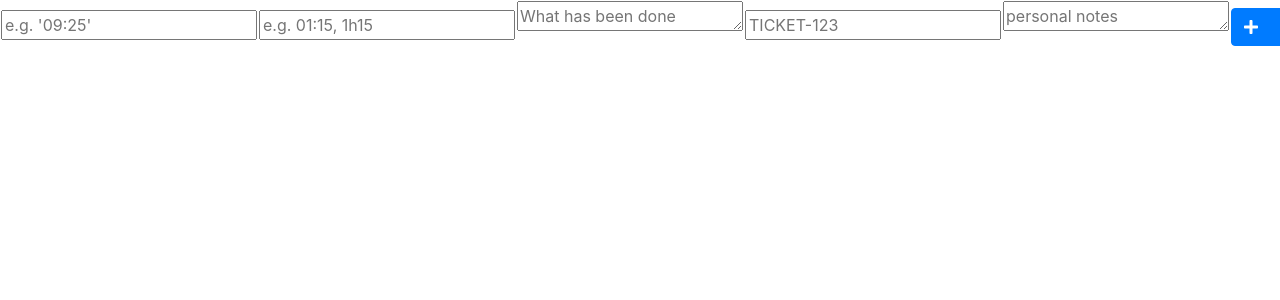
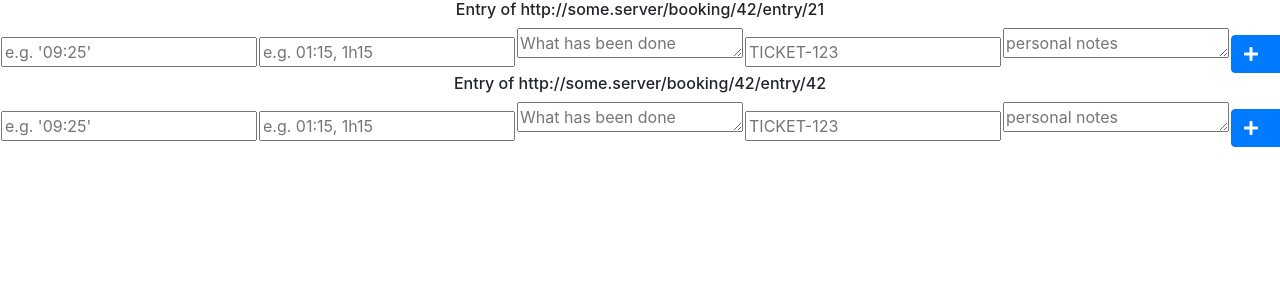
Before and after one commit to marmer/sworhm-ui, a React (Create React App) app: page / in a window 1280 px wide. Shown: the top 300 px of the page. Built offline with nearby package versions, Linux system fonts and the light colour scheme.

Commit message:
a little connection between a "remote" entry and the related object

```diff
--- a/src/ui/BookingEntryView.tsx
+++ b/src/ui/BookingEntryView.tsx
@@ -4,6 +4,7 @@ interface BookingEntryViewState {
 }
 
 export interface BookingEntryViewProps {
+    location: string
 }
 
 export default class BookingEntryView extends React.Component<BookingEntryViewProps, BookingEntryViewState> {
@@ -13,6 +14,8 @@ export default class BookingEntryView extends React.Component<BookingEntryViewPr
 
     render(): React.ReactNode {
         return (
+            <>
+                <h6>Entry of {this.props.location}</h6>
                 <tr>
                     <td>
                         <input type="text" name="start" placeholder="e.g. '09:25'"/>
@@ -50,6 +53,7 @@ export default class BookingEntryView extends React.Component<BookingEntryViewPr
                         </div>
                     </td>
                 </tr>
+            </>
         );
     }
 }
--- a/src/ui/BookingViewTable.tsx
+++ b/src/ui/BookingViewTable.tsx
@@ -2,6 +2,7 @@ import React, {Component} from 'react';
 import BookingEntryView from "./BookingEntryView";
 
 interface BookingTableViewState {
+    bookingEntries: string[]
 
 }
 
@@ -10,10 +11,33 @@ export interface BookingViewTableProps {
 }
 
 export default class BookingViewTable extends Component<BookingViewTableProps, BookingTableViewState> {
+
+    constructor(props: Readonly<BookingViewTableProps>) {
+        super(props);
+        this.state = {
+            bookingEntries: [
+                "http://some.server/booking/42/entry/21", "http://some.server/booking/42/entry/42",
+            ]
+        }
+    }
+
     render(): React.ReactElement {
         return <div>
-            <BookingEntryView/>
+            <EntryList bookingEntries={this.state.bookingEntries}/>
         </div>;
     }
 
 }
+
+interface EntryListProps {
+    bookingEntries: string[]
+
+}
+
+function EntryList(bookingEntries: EntryListProps) {
+    let entries = bookingEntries.bookingEntries.map(entryId => <BookingEntryView key={String(entryId)}
+                                                                                 location={entryId}/>);
+    return <>
+        {entries}
+    </>;
+}
```
Lines whose indentation alone changed are shown as unchanged.
